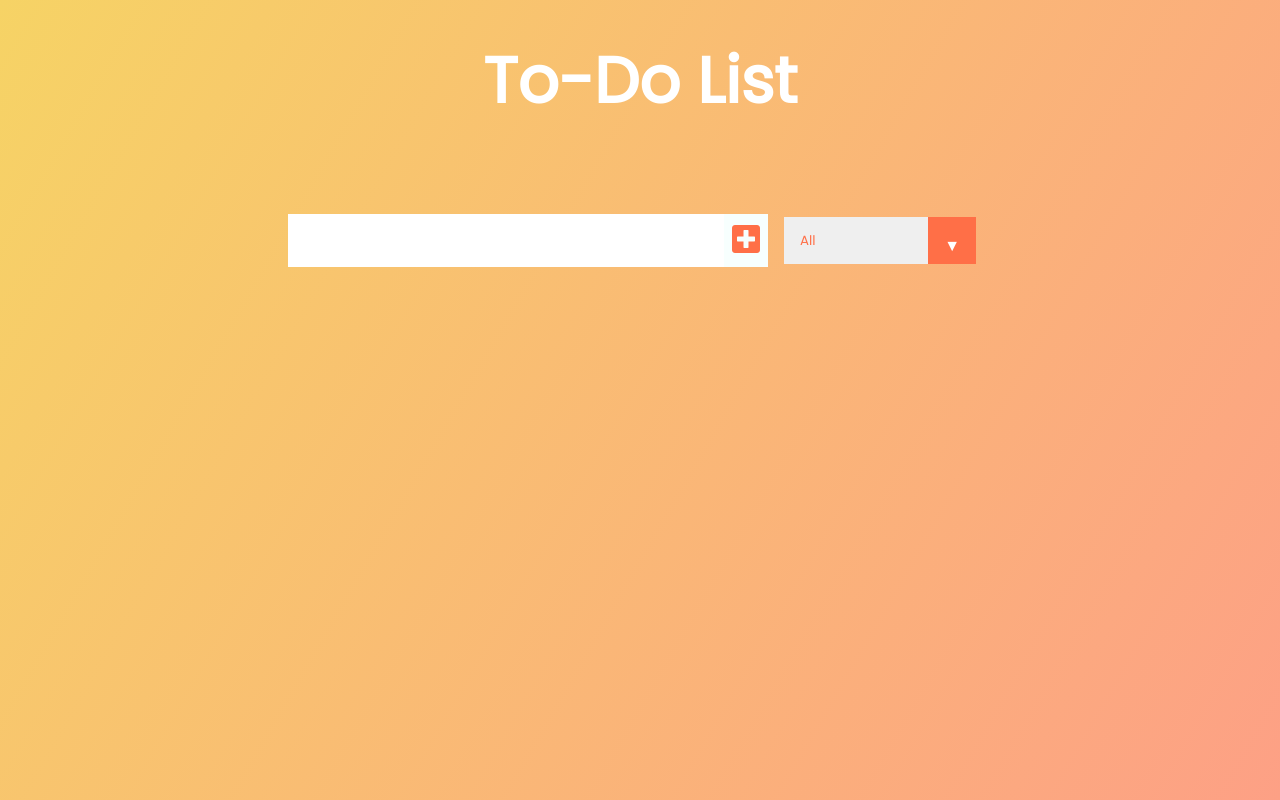
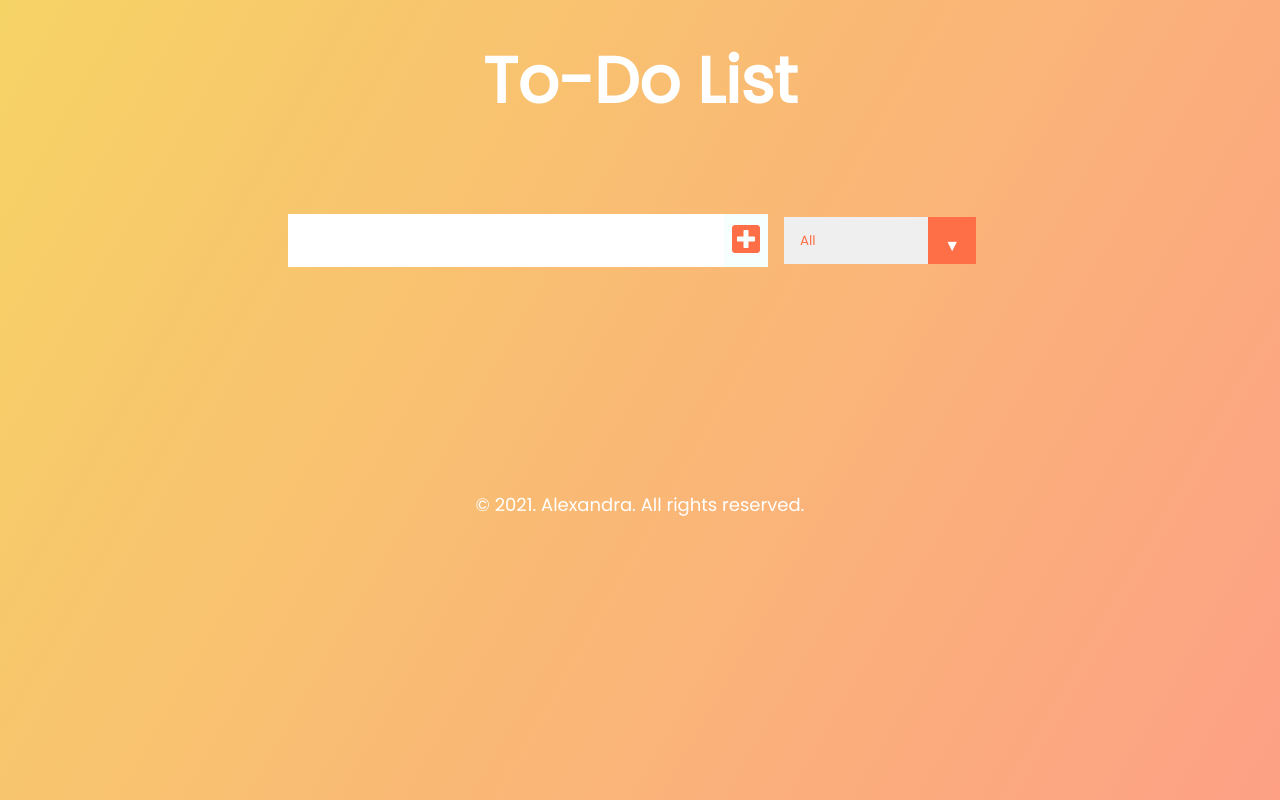
Before and after one commit to alexandra-urberg/react-app-todo-list, a React (Create React App) app: page / in a window 1280 px wide. Built offline with nearby package versions, Linux system fonts and the light colour scheme.

Commit message:
feat: added header component

```diff
--- a/src/App.js
+++ b/src/App.js
@@ -1,8 +1,10 @@
-import { useState, useEffect } from 'react';
+import React, { useState, useEffect } from 'react';
 import './App.css';
 // Importing components
+import Header from './components/Header.js'
 import Form from './components/Form.js';
 import TodoList from './components/TodoList.js';
+import Footer from './components/Footer.js';
 
 function App() {
   const [inputText, setInputText] = useState(''); // value and action that give you a chance to change/update this value
@@ -49,9 +51,7 @@
 
   return (
     <div className="App">
-      <header>
-        <h1>To-Do List</h1>
-      </header>
+      <Header />
       <Form
         inputText={inputText}
         setInputText={setInputText}
@@ -64,6 +64,7 @@
        tasks={tasks}
        filter={filter}
       />
+      <Footer />
     </div>
   );
 }
--- /dev/null
+++ b/src/components/Header.js
@@ -0,0 +1,12 @@
+import React from 'react';
+
+function Header() {
+    return (
+        <header>
+            <h1>To-Do List</h1>
+        </header>
+    )
+
+}
+
+export default Header;
```
